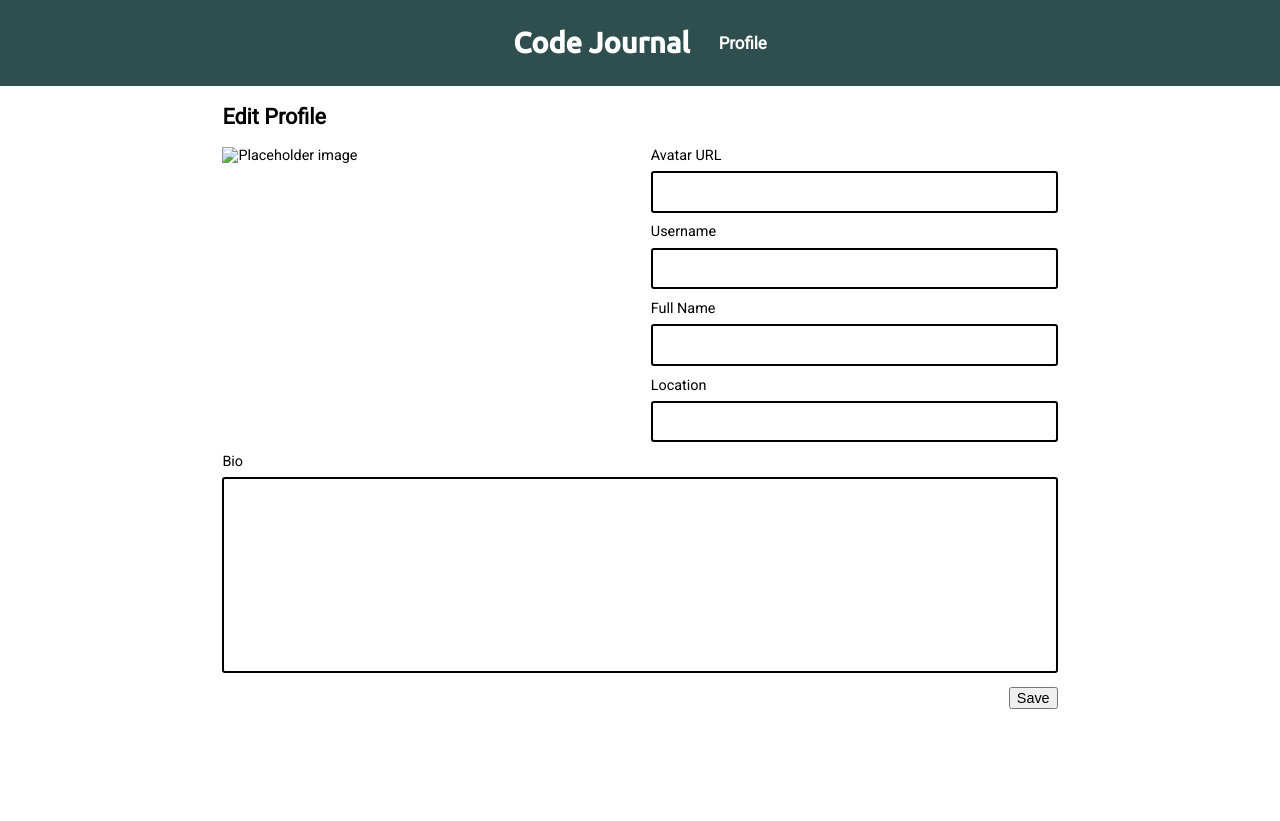
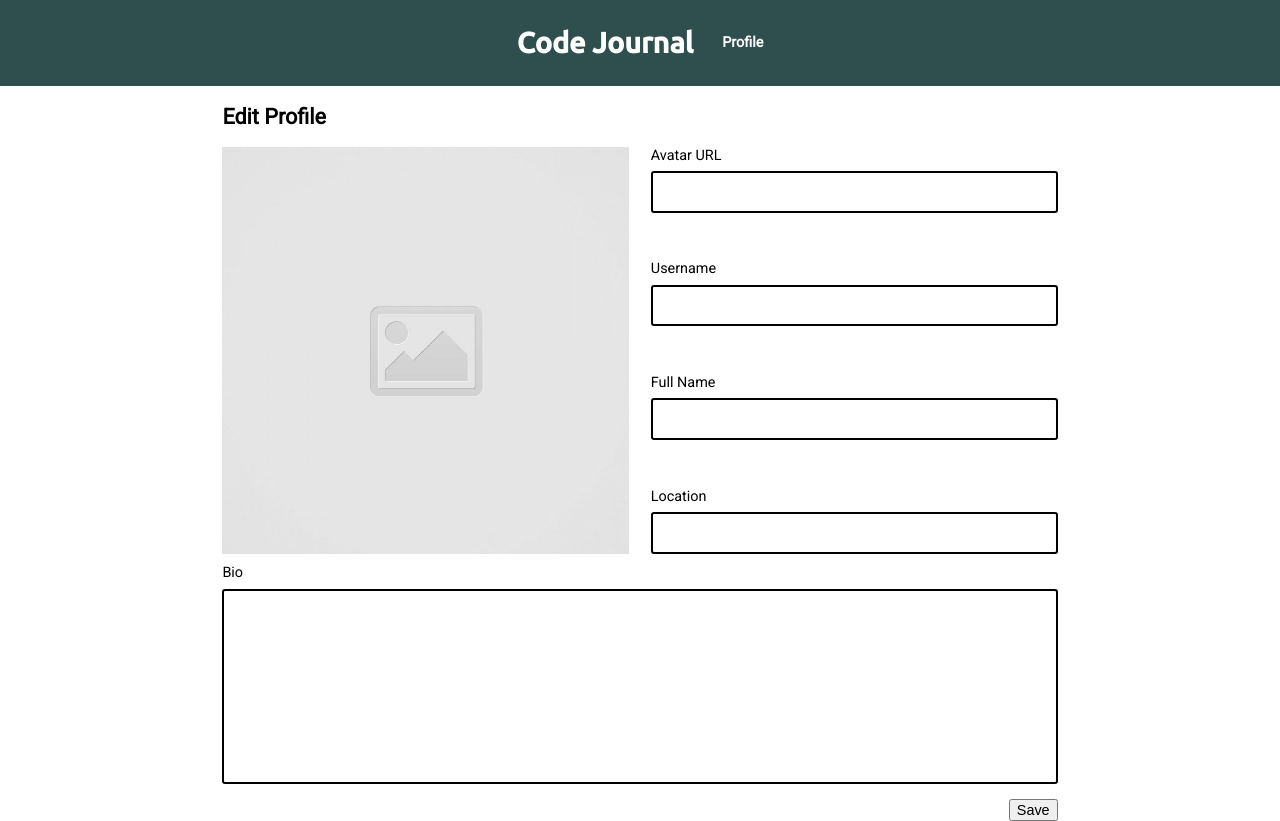
Before and after one commit to ChrisGitmed/code-journal, a website: page index.html in a window 1280 px wide. Before the commit the page ends 800 px from the top, so only its background shows below. Drawn offline with Linux system fonts and the light colour scheme.

Commit message:
Remove all CSS styling that had no affect or was otherwise unnecessary. Fix all bugs.

```diff
--- a/css/styles.css
+++ b/css/styles.css
@@ -34,6 +34,11 @@ i {
 a {
   text-decoration: none;
   color: white;
+  transition: 0.25s;
+}
+
+a:hover {
+  color: lightskyblue;
 }
 
 .contain {
--- a/index.html
+++ b/index.html
@@ -18,7 +18,7 @@
 <body>
   <header class="row justify-center align-center">
     <h1>Code Journal</h1>
-    <h3><a href="#" data-view="profile">Profile</a></h3>
+    <h4><a href="#" data-view="profile">Profile</a></h4>
   </header>
 
   <main class="container">
--- a/js/main.js
+++ b/js/main.js
@@ -103,7 +103,11 @@ function viewSwapper(dataView) {
     $profileDiv.appendChild(getProfileDataInDOM(data));
   }
   if (data.view === 'edit-profile') {
-    $avatarImage.src = data.profile.avatarUrl;
+    if (data.profile.avatarUrl !== '') {
+      $avatarImage.src = data.profile.avatarUrl;
+    } else {
+      $avatarImage.src = 'images/placeholder-image-square.jpg';
+    }
     $form.elements.avatarUrl.value = data.profile.avatarUrl;
     $form.elements.username.value = data.profile.username;
     $form.elements.fullName.value = data.profile.fullName;
```
